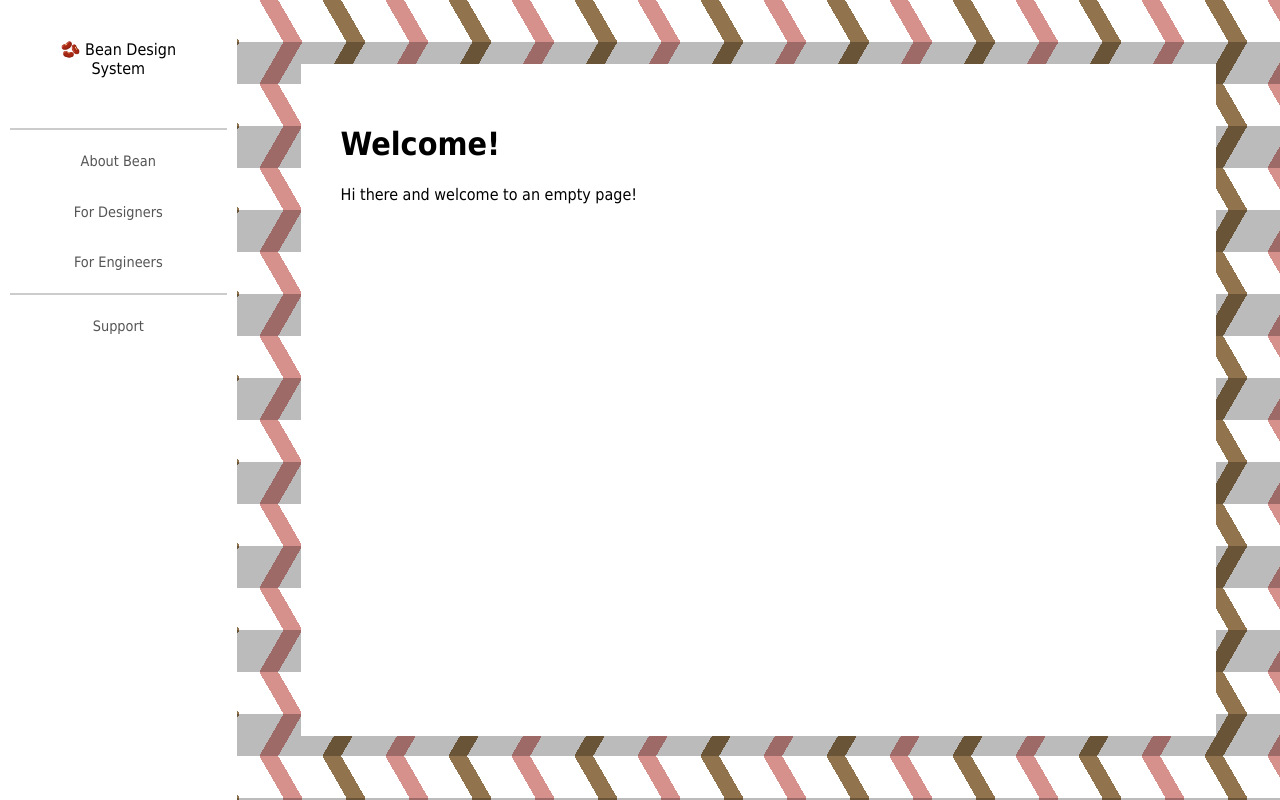
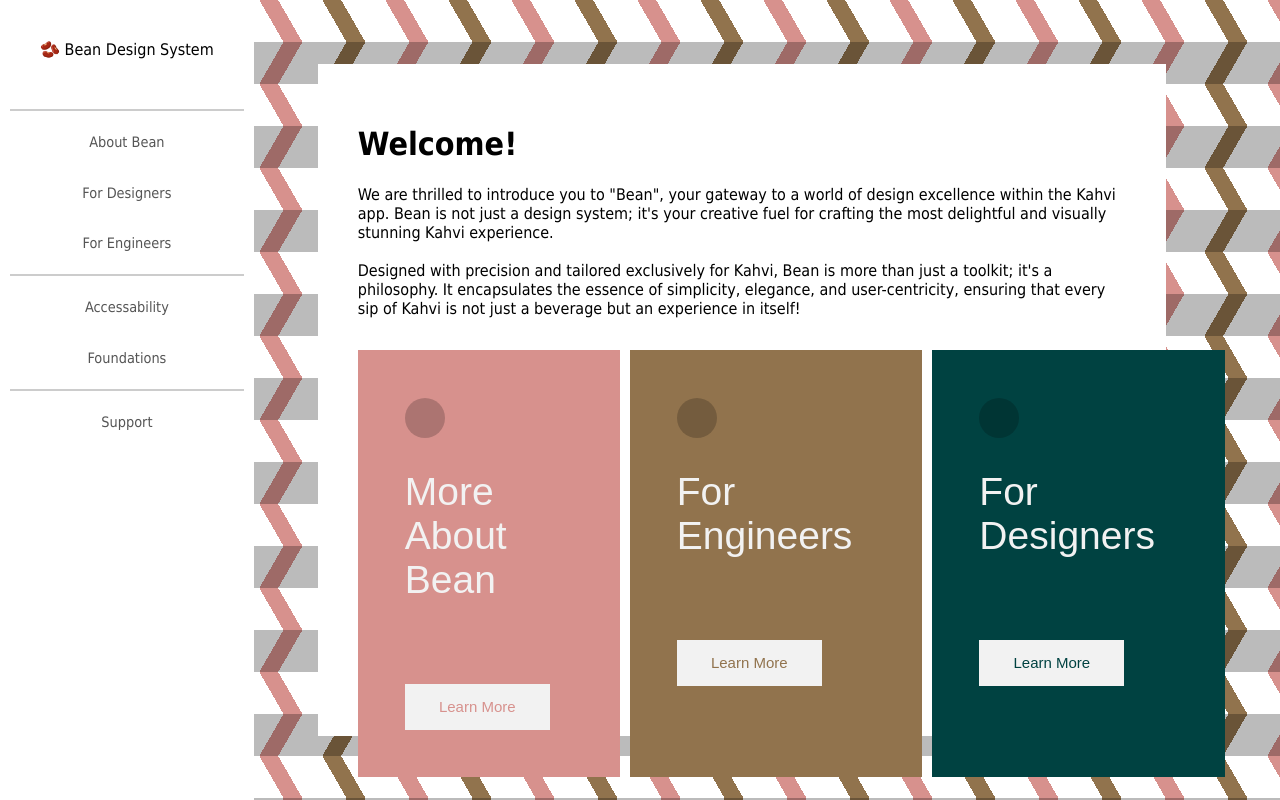
Before and after one commit to kahviapp/kahviapp.github.io, a plain HTML site: page index.html in a window 1280 px wide. Drawn offline with Linux system fonts and the light colour scheme.

Commit message:
Add nice page content

```diff
--- a/css/main.css
+++ b/css/main.css
@@ -36,7 +36,7 @@ content {
     float: left;
     background-color: white;
     display: flow-root;
-    width: 70%;
+    width: 60%;
 }
 
 p {
@@ -79,7 +79,7 @@ nav ul li {
 }
 
 nav ul li:hover {
-    background-color: #d7918d;
+    background-color: #004241;
     color: #fff;
     transition: 0.3s;
 }
@@ -88,3 +88,101 @@ nav ul a {
     text-decoration: none;
     color: #555;
 }
+
+.container {
+    margin: 2rem 0;
+    display: grid;
+    grid-template-columns: 1fr 1fr 1fr;
+}
+
+.segment > * {
+    margin: 47px 70px 47px 47px;
+}
+
+.segment > svg {
+    margin-top: 48px;
+}
+
+.headers {
+    font-family: 'Big Shoulders Display', sans-serif;
+    font-size: 39px;
+    color: hsl(0, 0%, 95%);
+
+    margin-top: -15px;
+}
+
+#sedans {
+    background-color: #d7918d;
+    margin-right: 10px;
+}
+
+#suvs {
+    background-color: #91734d;
+}
+
+#luxury {
+    background-color: #004241;
+    margin-left: 10px;
+}
+
+.learn-btn {
+    margin-top: 35px;
+    height: 46px;
+    width: 145px;
+
+    border: none;
+
+    font-family: 'Outfit', sans-serif;
+    font-size: 15px;
+    background-color: hsl(0, 0%, 95%);
+}
+
+.learn-btn:hover{
+    cursor: pointer;
+    border: 2px solid hsl(0, 0%, 95%);
+    background-color: transparent;
+}
+
+#sedans-btn {
+    color: #d7918d;
+}
+#sedans-btn:hover {
+    color: hsl(0, 0%, 95%);
+}
+
+#suvs-btn {
+    color: #91734d;
+}
+#suvs-btn:hover {
+    color: hsl(0, 0%, 95%);
+}
+
+#luxury-btn {
+    color: #004241;
+}
+#luxury-btn:hover {
+    color: hsl(0, 0%, 95%);
+}
+
+@media (max-width: 750px) {
+    .container {
+        grid-template-columns: 1fr;
+        max-width: 325px;
+    }
+
+    .segment {
+        height: 440px;
+    }
+
+    #sedans {
+        border-radius: 10px 10px 0 0;
+    }
+    #luxury {
+        border-radius: 0 0 10px 10px;
+        margin-left: 0;
+    }
+
+    .description {
+        margin-bottom: -10px;
+    }
+  }
--- a/index.html
+++ b/index.html
@@ -16,6 +16,11 @@
                 </ul>
                 <hr>
                 <ul>
+                    <a href="#accessability"><li>Accessability</li></a>
+                    <a href="#foundations"><li>Foundations</li></a>
+                </ul>
+                <hr>
+                <ul>
                     <a href="#support"><li>Support</li></a>
                 </ul>
             </nav>
@@ -23,7 +28,31 @@
 
     <content>
         <h1>Welcome!</h1>
-        <p>Hi there and welcome to an empty page!</p>
+        <p>
+            We are thrilled to introduce you to "Bean", your gateway to a world of design excellence within the Kahvi app.
+            Bean is not just a design system; it's your creative fuel for crafting the most delightful and visually stunning Kahvi experience.
+            <br/><br/>
+            Designed with precision and tailored exclusively for Kahvi, Bean is more than just a toolkit; it's a philosophy.
+            It encapsulates the essence of simplicity, elegance, and user-centricity, ensuring that every sip of Kahvi is not just a beverage but an experience in itself!
+
+            <div class="container">
+                <div class="segment" id="sedans">
+                <svg width="64" height="40" xmlns="http://www.w3.org/2000/svg"><g fill="none" fill-rule="evenodd"><circle fill="#000" opacity=".201" cx="20" cy="20" r="20"/></svg>
+                <p class="headers">More About Bean</p>
+                <button class="learn-btn" id="sedans-btn">Learn More</button>
+                </div>
+                <div class="segment" id="suvs">
+                <svg width="64" height="40" xmlns="http://www.w3.org/2000/svg"><g fill="none" fill-rule="evenodd"><circle fill="#000" opacity=".201" cx="20" cy="20" r="20"/></svg>
+                <p class="headers">For Engineers</p>
+                <button class="learn-btn" id="suvs-btn">Learn More</button>
+                </div>
+                <div class="segment" id="luxury">
+                <svg width="64" height="40" xmlns="http://www.w3.org/2000/svg"><g fill="none" fill-rule="evenodd"><circle fill="#000" opacity=".201" cx="20" cy="20" r="20"/></svg>
+                <p class="headers">For Designers</p>
+                <button class="learn-btn" id="luxury-btn">Learn More</button>
+                </div>
+            </div>
+        </p>
     </content>
     </body>
 </html>
```
